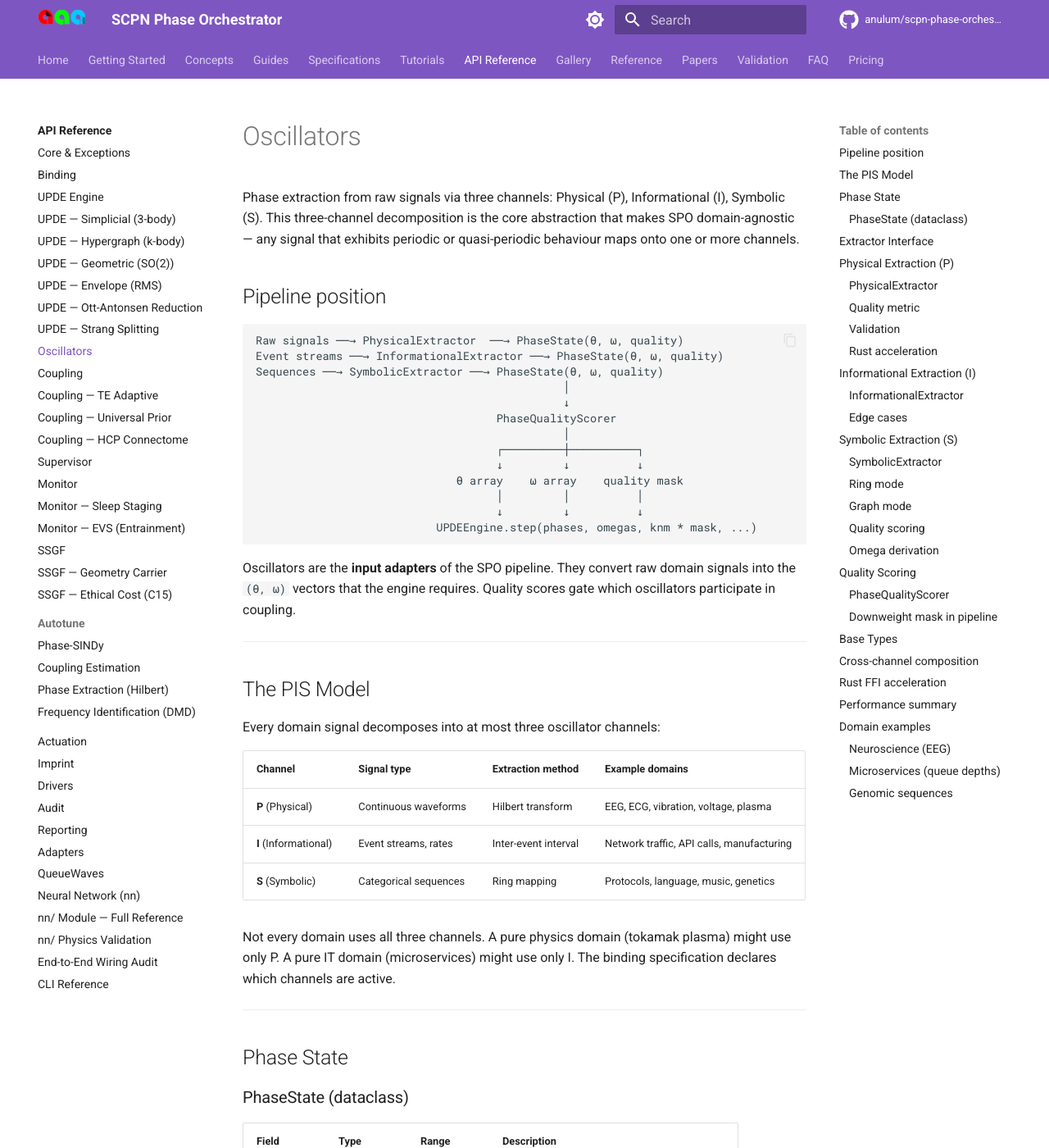
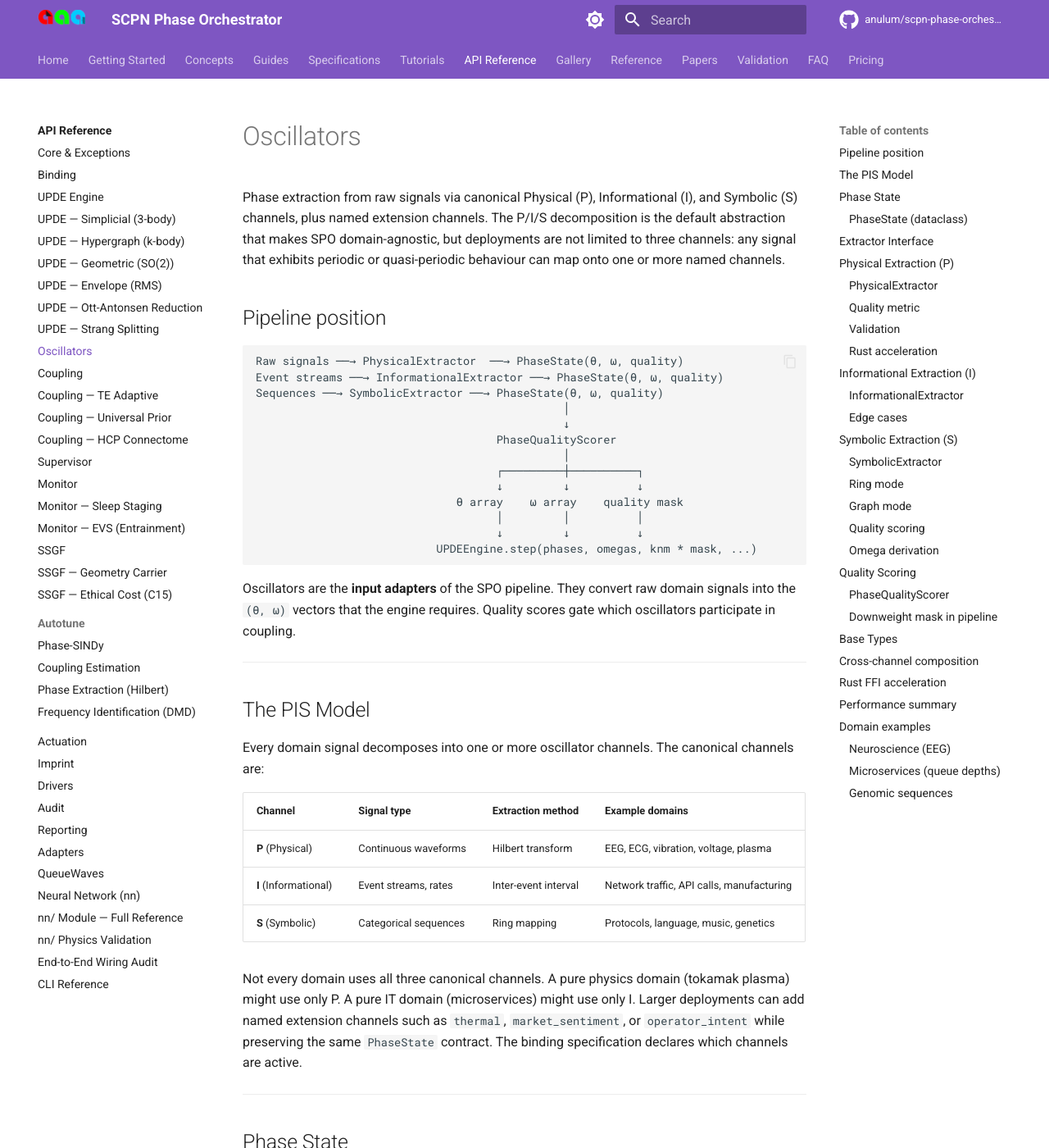
Before and after one commit to anulum/scpn-phase-orchestrator, an MkDocs documentation site: the page built from docs/reference/api/oscillators.md, in a window 1280 px wide and 1400 px high. Shown: the whole window at 82% size. Built offline with MkDocs 1.6.1 and Material for MkDocs 9.7.7, drawn with Linux system fonts in a browser that asks for light colours; comment, search, counter and statistics services are not loaded; some of the changed text lies outside the part shown.

Commit message:
Type oscillator array contracts (#81)
* Type oscillator array contracts

Add float64 NDArray aliases for public oscillator extractor inputs, initial phase extraction, and quality masks, with regression coverage preventing those annotations from drifting back to loose NDArray.

Validation: ruff check and format check on changed files; mypy on changed oscillator source files; pytest oscillator extractor, quality, and init-phase tests; focused bandit on changed source files; staged diff audit clean.

Co-Authored-By: Arcane Sapience <protoscience@anulum.li>

* Document oscillator array contracts

Align the oscillator API reference with typed float64 array contracts and clarify that named extension channels are supported beyond the canonical P/I/S model.

Validation: git diff --check clean; prohibited public agent/vendor terms absent from the changed page; mkdocs strict build reached pre-existing duplicate-autoref warnings unrelated to this page and aborted in strict mode.

Co-Authored-By: Arcane Sapience <protoscience@anulum.li>

````diff
--- a/docs/reference/api/oscillators.md
+++ b/docs/reference/api/oscillators.md
@@ -1,10 +1,11 @@
 # Oscillators
 
-Phase extraction from raw signals via three channels: Physical (P),
-Informational (I), Symbolic (S). This three-channel decomposition is
-the core abstraction that makes SPO domain-agnostic — any signal
-that exhibits periodic or quasi-periodic behaviour maps onto one or
-more channels.
+Phase extraction from raw signals via canonical Physical (P),
+Informational (I), and Symbolic (S) channels, plus named extension
+channels. The P/I/S decomposition is the default abstraction that makes
+SPO domain-agnostic, but deployments are not limited to three channels:
+any signal that exhibits periodic or quasi-periodic behaviour can map
+onto one or more named channels.
 
 ## Pipeline position
 
@@ -32,7 +33,8 @@
 
 ## The PIS Model
 
-Every domain signal decomposes into at most three oscillator channels:
+Every domain signal decomposes into one or more oscillator channels. The
+canonical channels are:
 
 | Channel | Signal type | Extraction method | Example domains |
 |---------|------------|-------------------|-----------------|
@@ -40,9 +42,12 @@
 | **I** (Informational) | Event streams, rates | Inter-event interval | Network traffic, API calls, manufacturing |
 | **S** (Symbolic) | Categorical sequences | Ring mapping | Protocols, language, music, genetics |
 
-Not every domain uses all three channels. A pure physics domain (tokamak
-plasma) might use only P. A pure IT domain (microservices) might use
-only I. The binding specification declares which channels are active.
+Not every domain uses all three canonical channels. A pure physics
+domain (tokamak plasma) might use only P. A pure IT domain
+(microservices) might use only I. Larger deployments can add named
+extension channels such as `thermal`, `market_sentiment`, or
+`operator_intent` while preserving the same `PhaseState` contract. The
+binding specification declares which channels are active.
 
 ---
 
@@ -69,9 +74,14 @@
 All channel extractors implement the `PhaseExtractor` abstract base class:
 
 ```python
+from numpy.typing import NDArray
+import numpy as np
+
+FloatArray = NDArray[np.float64]
+
 class PhaseExtractor(ABC):
     @abstractmethod
-    def extract(self, signal: NDArray, sample_rate: float) -> list[PhaseState]: ...
+    def extract(self, signal: FloatArray, sample_rate: float) -> list[PhaseState]: ...
 
     @abstractmethod
     def quality_score(self, phase_states: list[PhaseState]) -> float: ...
````
Also changed, not shown: other parts of docs/reference/api/oscillators.md (+1 -1 lines), 7 other files.
